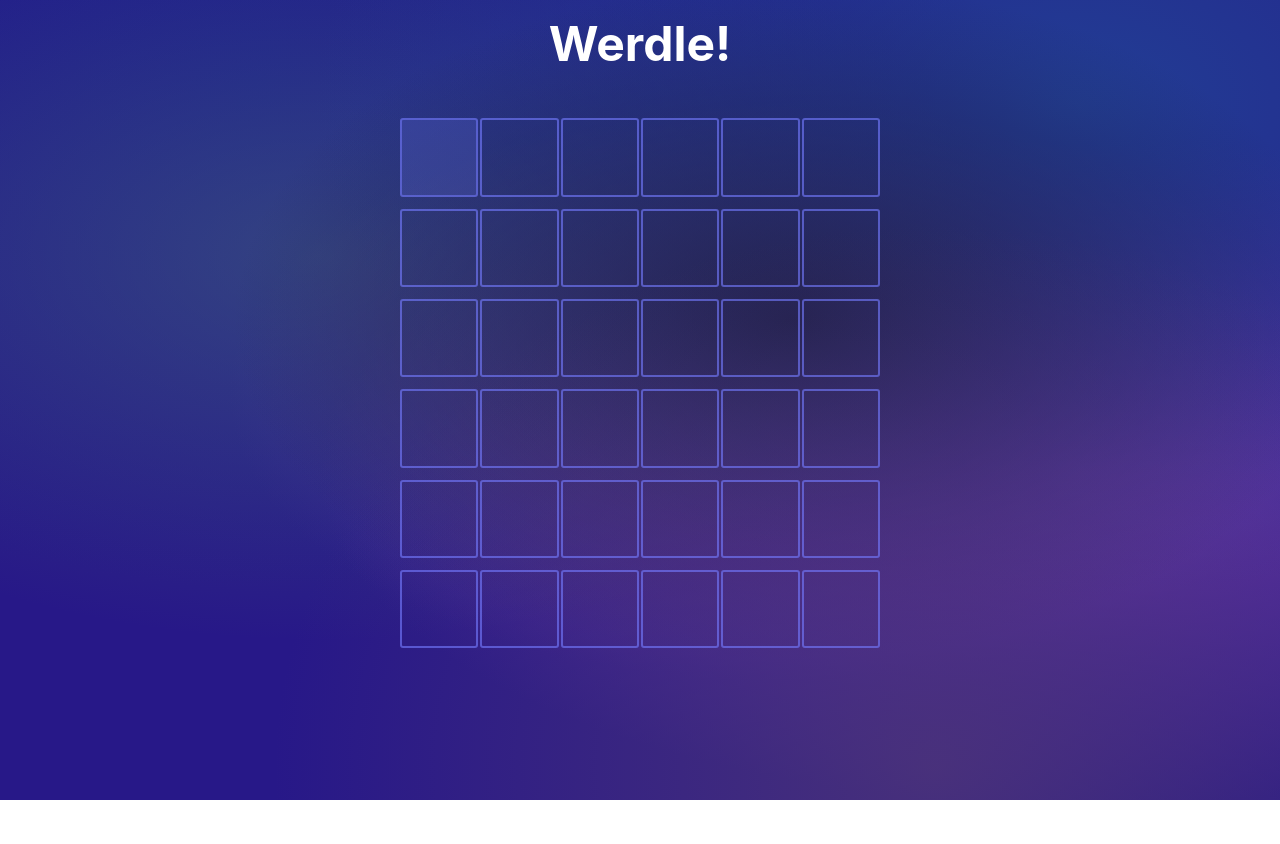
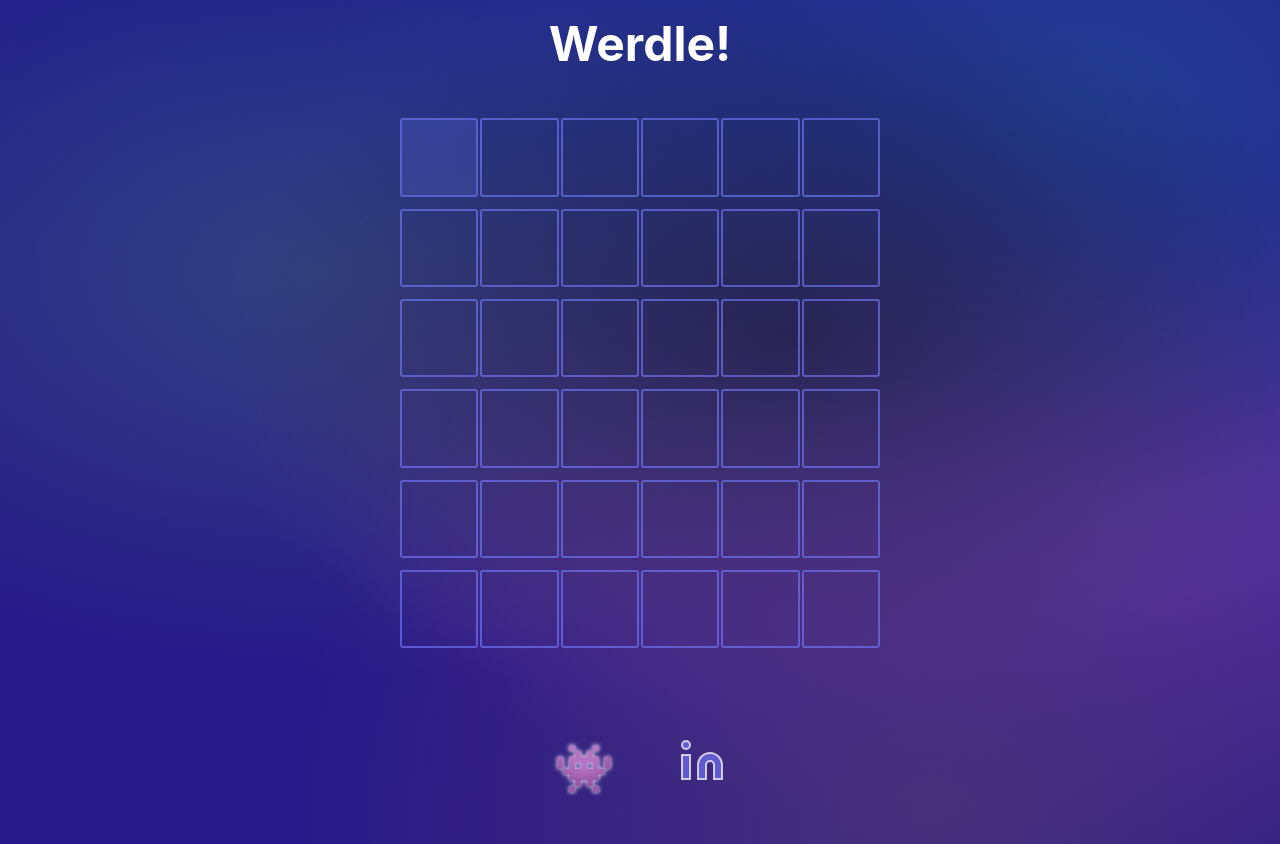
Before and after one commit to gwecko/Werdle, a Preact app: page / in a window 1280 px wide. Before the commit the page ends 800 px from the top, so only its background shows below. Built offline with nearby package versions, Linux system fonts and the light colour scheme.

Commit message:
social links

```diff
--- a/src/app.css
+++ b/src/app.css
@@ -80,7 +80,7 @@ h1 {
       vertical-align: 30% !important;
 }
 
-/* iPad */
+/* iPad and smaller screens */
     @media only screen and (max-width: 768px) {
     body{
       overflow-y: hidden;
@@ -165,3 +165,59 @@ input:disabled{
   transition-delay: calc(var(--column-delay) * var(--bg-duration));
   transition-timing-function: var(--bg-timing);
 }
+
+a {
+  display: inline-block;
+  text-decoration: none;
+  align-items: center;
+  padding: 5px;
+  margin: 10% 5%;
+  font-size: 2rem;
+}
+
+svg{
+  color: rgba(255, 255, 255, 0.73);
+  height: 2rem;
+  fill: #747bff9e;
+}
+
+a:first-of-type {
+  filter: drop-shadow(0px 0px 2px white);
+}
+
+a:hover{
+  animation: --rotate-alien 0.5s ease 0s 1 normal both;
+}
+
+svg:hover{
+  animation: --rotate-svg .5s ease 0s 1 normal both;
+}
+
+@keyframes --rotate-alien {
+  0% {
+    transform: rotate(0);
+  }
+
+  50% {
+    scale: 130%;
+  }
+
+  100% {
+    transform: rotate(360deg);
+  }
+
+}
+@keyframes --rotate-svg {
+  0% {
+    transform: rotate(0);
+  }
+
+  50% {
+    scale: 100%;
+  }
+
+  100% {
+    transform: rotate(360deg);
+  }
+
+}
--- a/src/app.jsx
+++ b/src/app.jsx
@@ -1,6 +1,7 @@
 import { useState } from 'preact/hooks';
 
 import { sixLetterWords, wordsArrayLength } from './assets/words';
+import SocialLinks from './socialLinks';
 // import PocketBase from 'pocketbase';
 import { render } from 'preact';
 const cl = (thing) => { console.log(thing) }
@@ -194,6 +195,7 @@ export function App() {
     <>
       <h1>Werdle!</h1>
       <LetterBoxGrid />
+      <SocialLinks />
     </>
   );
 }
--- /dev/null
+++ b/src/assets/linkedin.js
@@ -0,0 +1,21 @@
+const IconLinkedIn = () => (
+  <svg
+    xmlns="http://www.w3.org/2000/svg"
+    role="img"
+    viewBox="0 0 24 24"
+    fill="none"
+    stroke="currentColor"
+    strokeWidth="1.5"
+    strokeLinecap="round"
+    strokeLinejoin="round"
+    className="feather feather-linkedin"
+  >
+    <title>LinkedIn</title>
+    <path d="M16 8a6 6 0 0 1 6 6v7h-4v-7a2 2 0 0 0-2-2 2 2 0 0 0-2 2v7h-4v-7a6 6 0 0 1 6-6z"></path>
+    <rect x="2" y="9" width="4" height="12"></rect>
+    <circle cx="4" cy="4" r="2"></circle>
+  </svg>
+);
+
+
+export default IconLinkedIn
--- /dev/null
+++ b/src/socialLinks.jsx
@@ -0,0 +1,35 @@
+// import { preact } from "@preact/preset-vite";
+// import preactPlugin from "@preact/preset-vite";
+import IconLinkedIn from "./assets/linkedin.js";
+
+
+
+const SocialLinks = () => {
+
+  const MyWebsite = () => {
+    return (
+      <a href="https://grantwecker.com">
+        <span>&#x1F47E;</span>
+      </a>
+    );
+  }
+
+  const LinkedIn = () => {
+    return (
+      <a href="https://www.linkedin.com/in/grant-wecker/" aria-details="LinkedIn profile">
+        <IconLinkedIn />
+      </a>
+    );
+  }
+
+
+
+  return (
+    <>
+    <MyWebsite />
+    <LinkedIn />
+    </>
+  )
+}
+
+export default SocialLinks
```
